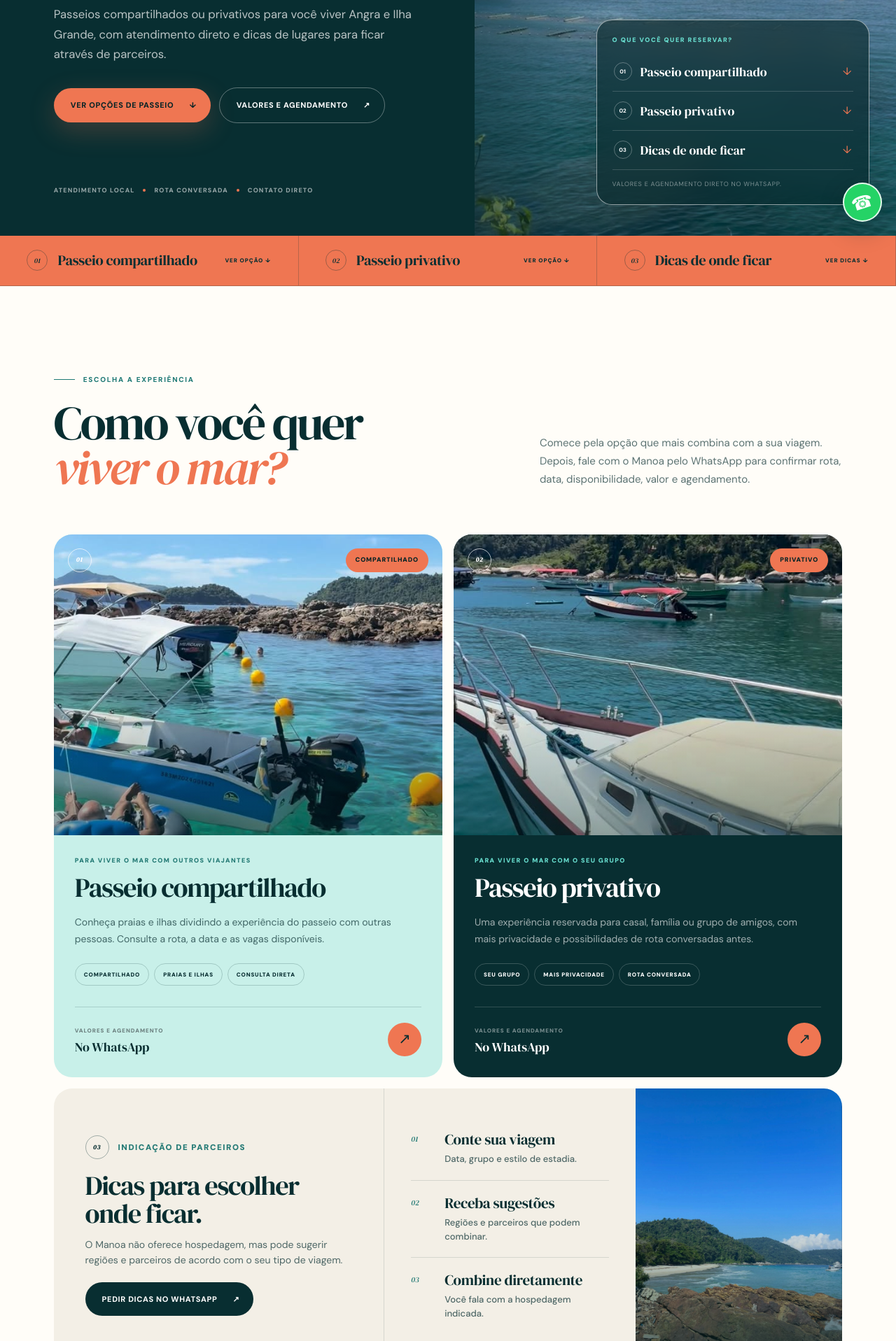
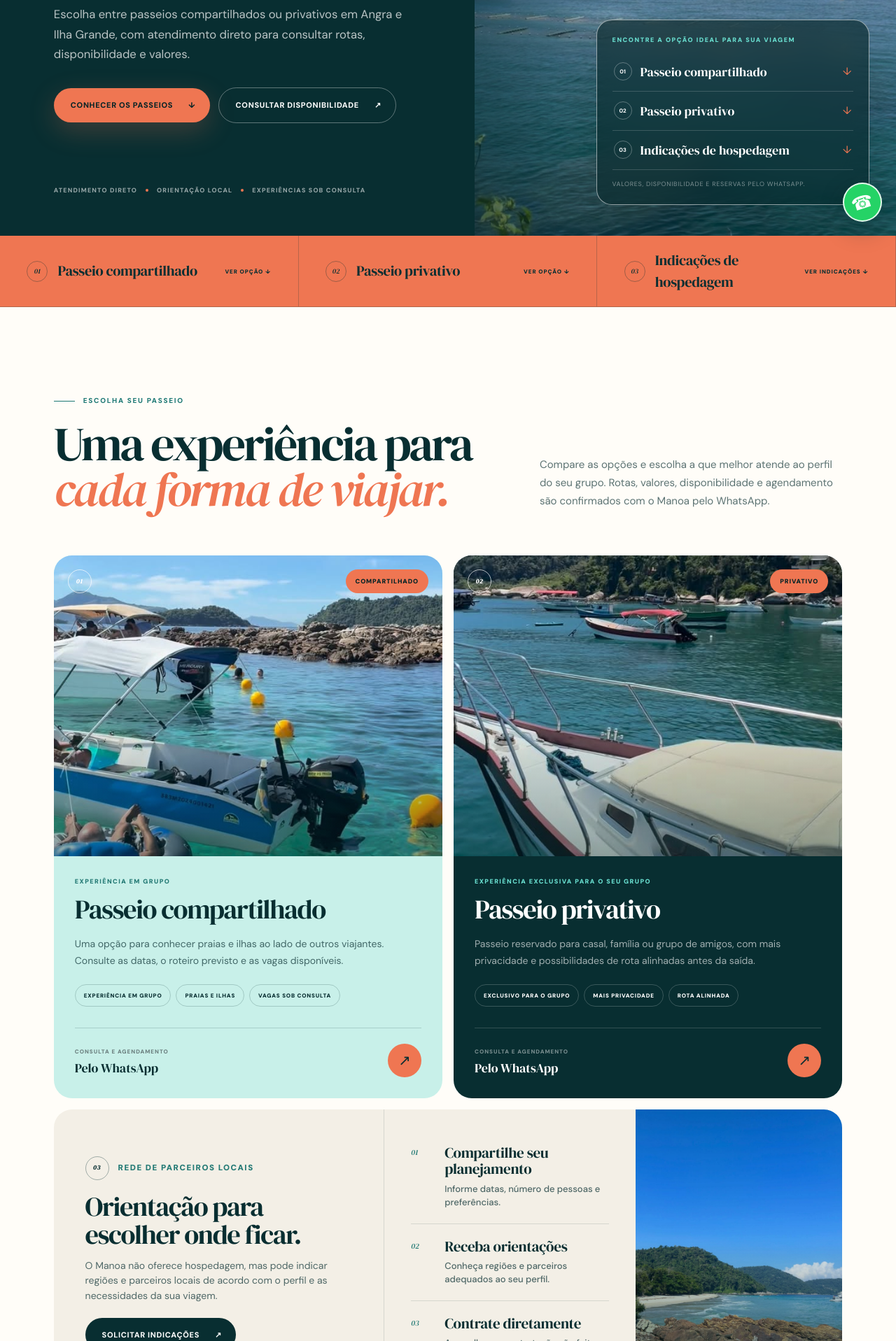
Before and after one commit to Judice007/manoatour, a Next.js app: page / in a window 1280 px wide. Shown: the part 463-2380 px from the top of the page at 70% size. Built offline with nearby package versions, Linux system fonts and the light colour scheme.

Commit message:
Professionalize Manoa site copy

```diff
--- a/app/BookingForm.tsx
+++ b/app/BookingForm.tsx
@@ -33,7 +33,7 @@ export default function BookingForm() {
     const peopleText = people ? `${people} ${Number(people) === 1 ? "pessoa" : "pessoas"}` : "quantidade a informar";
     const experienceText = experience || "tipo de experiência a definir";
 
-    return `Olá, Manoa! Gostaria de consultar um passeio.\n\n${messageIcons.date} Data: ${formatDate(date)}\n${messageIcons.people} Pessoas: ${peopleText}\n${messageIcons.experience} Experiência: ${experienceText}\n\nPode me informar os valores e a disponibilidade?`;
+    return `Olá, Manoa! Gostaria de solicitar informações sobre um passeio.\n\n${messageIcons.date} Data: ${formatDate(date)}\n${messageIcons.people} Pessoas: ${peopleText}\n${messageIcons.experience} Experiência: ${experienceText}\n\nPoderia, por favor, informar os valores e a disponibilidade para essa opção?`;
   }, [date, people, experience]);
 
   function handleSubmit(event: FormEvent<HTMLFormElement>) {
@@ -45,7 +45,7 @@ export default function BookingForm() {
     <form className="booking-form" onSubmit={handleSubmit}>
       <div className="booking-form__intro">
         <span>01 — Preencha</span>
-        <strong>Conte como será o passeio</strong>
+        <strong>Informe os dados do passeio</strong>
       </div>
 
       <div className="booking-form__fields">
@@ -71,14 +71,14 @@ export default function BookingForm() {
       </div>
 
       <div className="booking-form__preview" aria-live="polite">
-        <span>02 — Mensagem pronta</span>
+        <span>02 — Mensagem para revisão</span>
         <p>{message}</p>
       </div>
 
       <button className="button button--primary booking-form__submit" type="submit">
-        Abrir mensagem no WhatsApp <span aria-hidden="true">↗</span>
+        Consultar pelo WhatsApp <span aria-hidden="true">↗</span>
       </button>
-      <small className="booking-form__note">Você poderá revisar a mensagem antes de enviar.</small>
+      <small className="booking-form__note">Antes do envio, você poderá revisar e editar a mensagem no WhatsApp.</small>
     </form>
   );
 }
--- a/app/page.tsx
+++ b/app/page.tsx
@@ -7,19 +7,19 @@ const tourReelUrl = "https://www.instagram.com/manoa.tour/reel/DV9y_xxiggt/";
 const faqs = [
   {
     question: "Como faço para agendar um passeio?",
-    answer: "Chame o Manoa pelo WhatsApp e informe a data, a quantidade de pessoas e se procura passeio compartilhado ou privativo.",
+    answer: "O agendamento é feito diretamente pelo WhatsApp. Informe a data desejada, o número de pessoas e a preferência entre passeio compartilhado ou privativo.",
   },
   {
     question: "Os valores aparecem no site?",
-    answer: "Os valores, as vagas, a disponibilidade e o agendamento são tratados diretamente com a equipe pelo WhatsApp.",
+    answer: "Não. Valores, vagas e disponibilidade variam conforme a data e a experiência escolhida; a confirmação é feita diretamente pelo WhatsApp.",
   },
   {
     question: "Posso conversar sobre a rota antes de reservar?",
-    answer: "Sim. Pelo WhatsApp, você pode alinhar as possibilidades de rota e escolher uma experiência adequada ao seu grupo.",
+    answer: "Sim. Antes da reserva, o Manoa apresenta as possibilidades de rota para ajudar você a escolher a opção mais adequada ao perfil do grupo.",
   },
   {
     question: "O Manoa oferece hospedagem?",
-    answer: "Não diretamente. O Manoa tem parceiros e pode dar dicas de lugares para ficar em Angra e na região.",
+    answer: "O Manoa não oferece hospedagem. Porém, pode indicar regiões e parceiros locais para você avaliar e contratar diretamente.",
   },
 ];
 
@@ -57,24 +57,24 @@ export default function Home() {
 
       <section className="hero" id="inicio">
         <div className="hero-copy">
-          <p className="eyebrow"><span /> Passeios em Angra dos Reis</p>
-          <h1>Seu próximo passeio começa <em>aqui.</em></h1>
+          <p className="eyebrow"><span /> Experiências náuticas em Angra dos Reis</p>
+          <h1>Explore Angra por uma nova <em>perspectiva.</em></h1>
           <p className="hero-lead">
-            Passeios compartilhados ou privativos para você viver Angra e Ilha Grande,
-            com atendimento direto e dicas de lugares para ficar através de parceiros.
+            Escolha entre passeios compartilhados ou privativos em Angra e Ilha Grande,
+            com atendimento direto para consultar rotas, disponibilidade e valores.
           </p>
           <div className="hero-actions">
             <a className="button button--primary" href="#passeios">
-              Ver opções de passeio <span aria-hidden="true">↓</span>
+              Conhecer os passeios <span aria-hidden="true">↓</span>
             </a>
             <a className="button button--ghost" href={contactUrl} target="_blank" rel="noreferrer">
-              Valores e agendamento <span aria-hidden="true">↗</span>
+              Consultar disponibilidade <span aria-hidden="true">↗</span>
             </a>
           </div>
           <div className="hero-proof" aria-label="Diferenciais do Manoa">
-            <span>Atendimento local</span><i aria-hidden="true" />
-            <span>Rota conversada</span><i aria-hidden="true" />
-            <span>Contato direto</span>
+            <span>Atendimento direto</span><i aria-hidden="true" />
+            <span>Orientação local</span><i aria-hidden="true" />
+            <span>Experiências sob consulta</span>
           </div>
         </div>
 
@@ -82,11 +82,11 @@ export default function Home() {
           <img className="hero-photo" src="/angra-baia.jpg" alt="Mar azul e embarcações em Angra dos Reis" />
           <div className="hero-shade" />
           <div className="booking-card">
-            <p>O que você quer reservar?</p>
+            <p>Encontre a opção ideal para sua viagem</p>
             <a href="#passeio-compartilhado"><span><b>01</b>Passeio compartilhado</span><i aria-hidden="true">↓</i></a>
             <a href="#passeio-privativo"><span><b>02</b>Passeio privativo</span><i aria-hidden="true">↓</i></a>
-            <a href="#onde-ficar"><span><b>03</b>Dicas de onde ficar</span><i aria-hidden="true">↓</i></a>
-            <small>Valores e agendamento direto no WhatsApp.</small>
+            <a href="#onde-ficar"><span><b>03</b>Indicações de hospedagem</span><i aria-hidden="true">↓</i></a>
+            <small>Valores, disponibilidade e reservas pelo WhatsApp.</small>
           </div>
           <div className="location-badge"><span>RJ</span><strong>Angra dos Reis</strong><small>Costa Verde</small></div>
         </div>
@@ -95,18 +95,18 @@ export default function Home() {
       <section className="sales-strip" aria-label="Serviços do Manoa">
         <a href="#passeio-compartilhado"><span>01</span><strong>Passeio compartilhado</strong><small>Ver opção ↓</small></a>
         <a href="#passeio-privativo"><span>02</span><strong>Passeio privativo</strong><small>Ver opção ↓</small></a>
-        <a href="#onde-ficar"><span>03</span><strong>Dicas de onde ficar</strong><small>Ver dicas ↓</small></a>
+        <a href="#onde-ficar"><span>03</span><strong>Indicações de hospedagem</strong><small>Ver indicações ↓</small></a>
       </section>
 
       <section className="section tours" id="passeios">
         <div className="section-heading">
           <div>
-            <p className="eyebrow eyebrow--dark"><span /> Escolha a experiência</p>
-            <h2>Como você quer<br /><em>viver o mar?</em></h2>
+            <p className="eyebrow eyebrow--dark"><span /> Escolha seu passeio</p>
+            <h2>Uma experiência para<br /><em>cada forma de viajar.</em></h2>
           </div>
           <p>
-            Comece pela opção que mais combina com a sua viagem. Depois, fale com o
-            Manoa pelo WhatsApp para confirmar rota, data, disponibilidade, valor e agendamento.
+            Compare as opções e escolha a que melhor atende ao perfil do seu grupo.
+            Rotas, valores, disponibilidade e agendamento são confirmados com o Manoa pelo WhatsApp.
           </p>
         </div>
 
@@ -118,14 +118,14 @@ export default function Home() {
               <span className="tour-card__label">Compartilhado</span>
             </div>
             <div className="tour-card__content">
-              <p className="tour-type">Para viver o mar com outros viajantes</p>
+              <p className="tour-type">Experiência em grupo</p>
               <h3>Passeio compartilhado</h3>
-              <p>Conheça praias e ilhas dividindo a experiência do passeio com outras pessoas. Consulte a rota, a data e as vagas disponíveis.</p>
+              <p>Uma opção para conhecer praias e ilhas ao lado de outros viajantes. Consulte as datas, o roteiro previsto e as vagas disponíveis.</p>
               <ul aria-label="Características do passeio compartilhado">
-                <li>Compartilhado</li><li>Praias e ilhas</li><li>Consulta direta</li>
+                <li>Experiência em grupo</li><li>Praias e ilhas</li><li>Vagas sob consulta</li>
               </ul>
               <div className="tour-card__footer">
-                <span><small>Valores e agendamento</small><strong>No WhatsApp</strong></span>
+                <span><small>Consulta e agendamento</small><strong>Pelo WhatsApp</strong></span>
                 <a className="circle-link" href={contactUrl} target="_blank" rel="noreferrer" aria-label="Agendar passeio compartilhado pelo WhatsApp">↗</a>
               </div>
             </div>
@@ -138,14 +138,14 @@ export default function Home() {
               <span className="tour-card__label">Privativo</span>
             </div>
             <div className="tour-card__content">
-              <p className="tour-type">Para viver o mar com o seu grupo</p>
+              <p className="tour-type">Experiência exclusiva para o seu grupo</p>
               <h3>Passeio privativo</h3>
-              <p>Uma experiência reservada para casal, família ou grupo de amigos, com mais privacidade e possibilidades de rota conversadas antes.</p>
+              <p>Passeio reservado para casal, família ou grupo de amigos, com mais privacidade e possibilidades de rota alinhadas antes da saída.</p>
               <ul aria-label="Características do passeio privativo">
-                <li>Seu grupo</li><li>Mais privacidade</li><li>Rota conversada</li>
+                <li>Exclusivo para o grupo</li><li>Mais privacidade</li><li>Rota alinhada</li>
               </ul>
               <div className="tour-card__footer">
-                <span><small>Valores e agendamento</small><strong>No WhatsApp</strong></span>
+                <span><small>Consulta e agendamento</small><strong>Pelo WhatsApp</strong></span>
                 <a className="circle-link" href={contactUrl} target="_blank" rel="noreferrer" aria-label="Agendar passeio privativo pelo WhatsApp">↗</a>
               </div>
             </div>
@@ -155,16 +155,16 @@ export default function Home() {
             <div className="stay-card__copy">
               <div className="stay-card__heading">
                 <span className="tour-card__index">03</span>
-                <p className="tour-type">Indicação de parceiros</p>
+                <p className="tour-type">Rede de parceiros locais</p>
               </div>
-              <h3>Dicas para escolher onde ficar.</h3>
-              <p>O Manoa não oferece hospedagem, mas pode sugerir regiões e parceiros de acordo com o seu tipo de viagem.</p>
-              <a className="button button--dark" href={contactUrl} target="_blank" rel="noreferrer">Pedir dicas no WhatsApp <span aria-hidden="true">↗</span></a>
+              <h3>Orientação para escolher onde ficar.</h3>
+              <p>O Manoa não oferece hospedagem, mas pode indicar regiões e parceiros locais de acordo com o perfil e as necessidades da sua viagem.</p>
+              <a className="button button--dark" href={contactUrl} target="_blank" rel="noreferrer">Solicitar indicações <span aria-hidden="true">↗</span></a>
             </div>
             <ol className="stay-card__steps" aria-label="Como pedir uma indicação de hospedagem">
-              <li><span>01</span><div><strong>Conte sua viagem</strong><small>Data, grupo e estilo de estadia.</small></div></li>
-              <li><span>02</span><div><strong>Receba sugestões</strong><small>Regiões e parceiros que podem combinar.</small></div></li>
-              <li><span>03</span><div><strong>Combine diretamente</strong><small>Você fala com a hospedagem indicada.</small></div></li>
+              <li><span>01</span><div><strong>Compartilhe seu planejamento</strong><small>Informe datas, número de pessoas e preferências.</small></div></li>
+              <li><span>02</span><div><strong>Receba orientações</strong><small>Conheça regiões e parceiros adequados ao seu perfil.</small></div></li>
+              <li><span>03</span><div><strong>Contrate diretamente</strong><small>A escolha e a contratação são feitas com a hospedagem indicada.</small></div></li>
             </ol>
             <div className="stay-card__image">
               <img src="/praia-ilha-grande.jpg" alt="Praia cercada pela Mata Atlântica em Ilha Grande" />
@@ -176,14 +176,14 @@ export default function Home() {
 
       <section className="destination-section" id="destinos">
         <div className="destination-intro">
-          <p className="eyebrow"><span /> Cenários da Costa Verde</p>
-          <h2>Um passeio.<br /><em>Muitos Angras.</em></h2>
+          <p className="eyebrow"><span /> Descubra a Costa Verde</p>
+          <h2>Um destino.<br /><em>Muitas possibilidades.</em></h2>
           <p>
-            Mar transparente, ilhas, praias cercadas pela Mata Atlântica e diferentes
-            possibilidades de rota. A escolha começa pelo tipo de dia que você quer viver.
+            Águas transparentes, ilhas e praias cercadas pela Mata Atlântica compõem
+            diferentes possibilidades de rota em Angra e Ilha Grande.
           </p>
           <a className="button button--light" href={contactUrl} target="_blank" rel="noreferrer">
-            Falar sobre a rota <span aria-hidden="true">↗</span>
+            Consultar possibilidades de rota <span aria-hidden="true">↗</span>
           </a>
         </div>
 
@@ -194,7 +194,7 @@ export default function Home() {
           </figure>
           <figure className="destination destination--two">
             <img src="/costa-verde.jpg" alt="Águas verdes cercadas pela Mata Atlântica" />
-            <figcaption><span>02</span><strong>Costa Verde</strong><small>Mar + natureza</small></figcaption>
+            <figcaption><span>02</span><strong>Costa Verde</strong><small>Mar e natureza</small></figcaption>
           </figure>
           <figure className="destination destination--three">
             <img src="/angra-baia.jpg" alt="Baía e embarcações em Angra dos Reis" />
@@ -205,9 +205,9 @@ export default function Home() {
 
       <section className="booking-section" id="reserva">
         <div className="booking-copy">
-          <p className="eyebrow eyebrow--dark"><span /> Agendamento pelo WhatsApp</p>
-          <h2>Monte a mensagem.<br /><em>O WhatsApp abre pronto.</em></h2>
-          <p>Informe a data, quantas pessoas vão e o tipo de passeio. O site organiza tudo em uma mensagem para o Manoa confirmar valores e disponibilidade.</p>
+          <p className="eyebrow eyebrow--dark"><span /> Planeje seu passeio</p>
+          <h2>Envie sua solicitação<br /><em>em poucos passos.</em></h2>
+          <p>Informe a data, o número de pessoas e o tipo de experiência. O WhatsApp será aberto com a mensagem organizada para consultar valores e disponibilidade.</p>
           <div className="booking-contact">
             <small>WhatsApp oficial</small>
             <strong>+55 24 99295-8552</strong>
@@ -224,12 +224,12 @@ export default function Home() {
           <span>Takes reais • @manoa.tour</span>
         </a>
         <div className="why-copy">
-          <p className="eyebrow"><span /> Por que falar com o Manoa</p>
-          <h2>Planeje rápido.<br /><em>Viva mais o mar.</em></h2>
+          <p className="eyebrow"><span /> Atendimento do Manoa</p>
+          <h2>Planejamento claro.<br /><em>Experiência bem orientada.</em></h2>
           <div className="why-list">
-            <article><span>01</span><div><h3>Contato local</h3><p>Fale direto com quem conhece Angra.</p></div></article>
-            <article><span>02</span><div><h3>Escolha orientada</h3><p>Compartilhado ou privativo, conforme seu grupo.</p></div></article>
-            <article><span>03</span><div><h3>Tudo alinhado</h3><p>Rota, valores e agendamento pelo WhatsApp.</p></div></article>
+            <article><span>01</span><div><h3>Conhecimento local</h3><p>Orientação de quem conhece Angra e a região.</p></div></article>
+            <article><span>02</span><div><h3>Opções para cada grupo</h3><p>Passeio compartilhado ou privativo, conforme o perfil da viagem.</p></div></article>
+            <article><span>03</span><div><h3>Informações centralizadas</h3><p>Rota, disponibilidade, valores e agendamento alinhados pelo WhatsApp.</p></div></article>
           </div>
         </div>
       </section>
@@ -237,8 +237,8 @@ export default function Home() {
       <section className="faq-section section" id="duvidas">
         <div className="faq-title">
           <p className="eyebrow eyebrow--dark"><span /> Dúvidas frequentes</p>
-          <h2>Reserve com<br /><em>mais segurança.</em></h2>
-          <p>Valores, disponibilidade e agendamento são sempre confirmados pelo WhatsApp do Manoa.</p>
+          <h2>Informações para reservar<br /><em>com tranquilidade.</em></h2>
+          <p>As condições de cada passeio são confirmadas diretamente com o Manoa pelo WhatsApp.</p>
         </div>
         <div className="faq-list">
           {faqs.map((faq, index) => (
@@ -253,12 +253,12 @@ export default function Home() {
       <section className="cta-section">
         <div className="cta-photo"><img src="/agua-cristalina.jpg" alt="Água cristalina e embarcações em Angra" /></div>
         <div className="cta-card">
-          <p className="eyebrow eyebrow--dark"><span /> Angra está te esperando</p>
-          <h2>Escolha a data.<br /><em>O Manoa ajuda no resto.</em></h2>
-          <p>Valores e agendamento de passeios compartilhados ou privativos são tratados diretamente pelo WhatsApp.</p>
+          <p className="eyebrow eyebrow--dark"><span /> Planeje sua experiência em Angra</p>
+          <h2>Escolha a data.<br /><em>O Manoa orienta o próximo passo.</em></h2>
+          <p>Consulte opções de passeio, valores e disponibilidade diretamente pelo WhatsApp.</p>
           <div className="cta-actions">
             <a className="button button--dark" href={contactUrl} target="_blank" rel="noreferrer">
-              Falar no WhatsApp <span aria-hidden="true">↗</span>
+              Consultar disponibilidade <span aria-hidden="true">↗</span>
             </a>
             <a className="instagram-link" href={instagramUrl} target="_blank" rel="noreferrer">Ver @manoa.tour</a>
           </div>
@@ -270,7 +270,7 @@ export default function Home() {
           <img src="/manoa-profile.jpg" alt="" />
           <span><strong>manoa.tour</strong><small>Angra dos Reis</small></span>
         </a>
-        <p>Passeios compartilhados • passeios privativos • dicas de parceiros</p>
+        <p>Passeios compartilhados • passeios privativos • orientação local</p>
         <div><a href={instagramUrl} target="_blank" rel="noreferrer">Instagram ↗</a><a href={contactUrl} target="_blank" rel="noreferrer">WhatsApp ↗</a></div>
       </footer>
 
```
Also changed, not shown: 1 other file (tests, documents, lock files or other folders).
